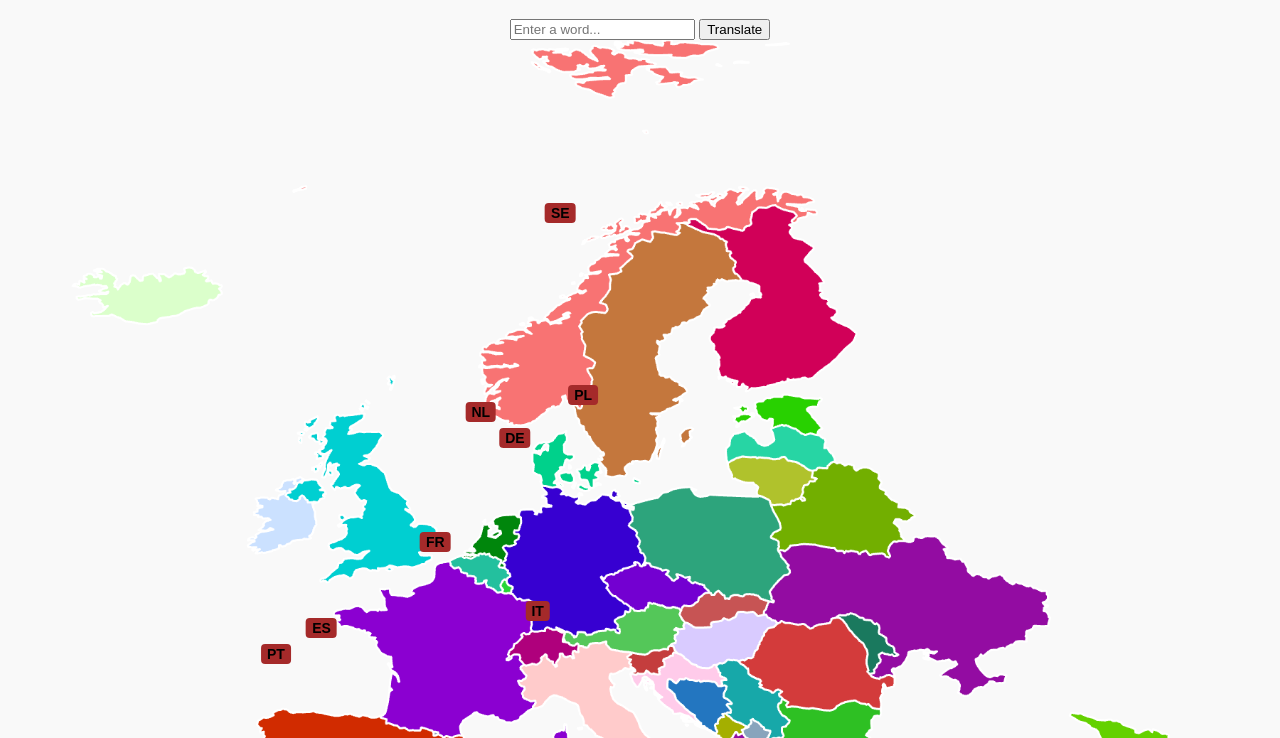
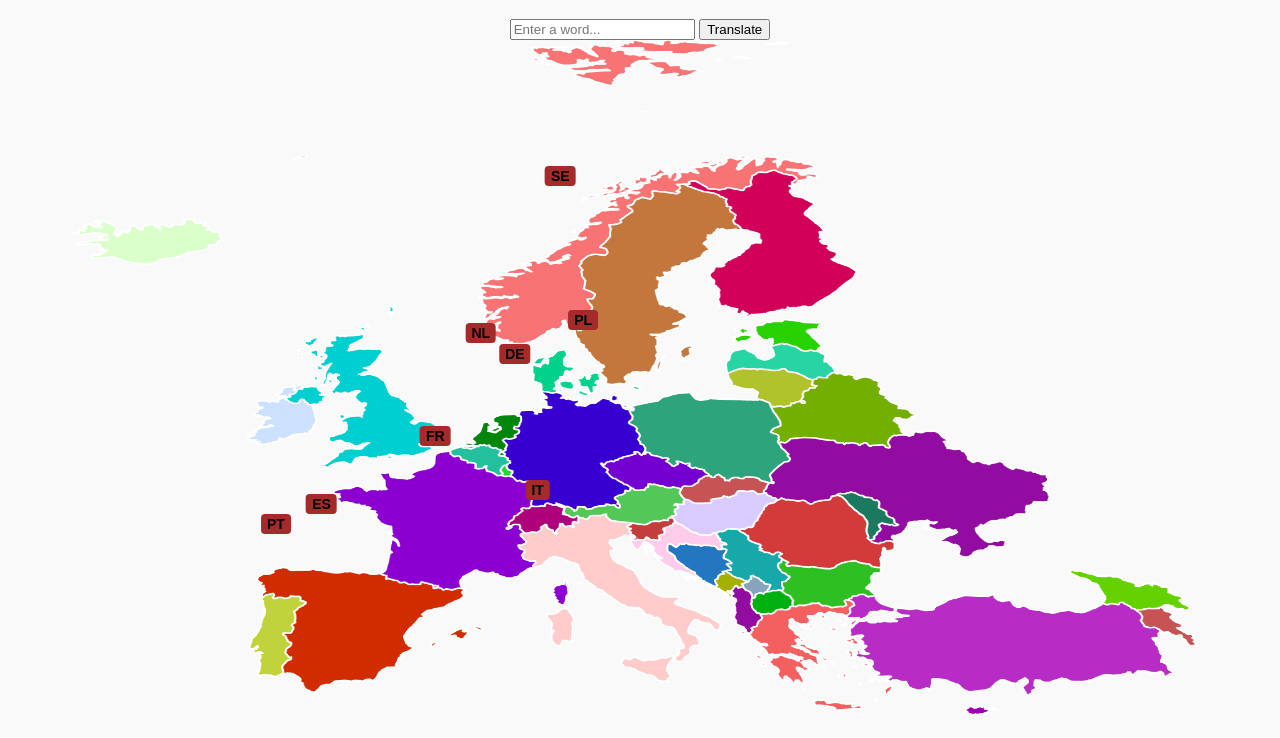
Before and after one commit to brenda-leeCee/set08801, a plain HTML site: page europe-map-mock.html in a window 1280 px wide. Shown: the part 62-800 px from the top of the page. Drawn offline with Linux system fonts and the light colour scheme.

Commit message:
Update Style.css

```diff
--- a/css/Style.css
+++ b/css/Style.css
@@ -13,6 +13,12 @@ body {
     height: auto;
     display: block;
   }
+.map-wrapper img {
+  width: 100%;
+  height: auto;
+  display: block;
+  aspect-ratio: 5 / 3; /* Add this line to enforce space */
+}
   .label {
     position: absolute;
     font-size: 14px;
```
